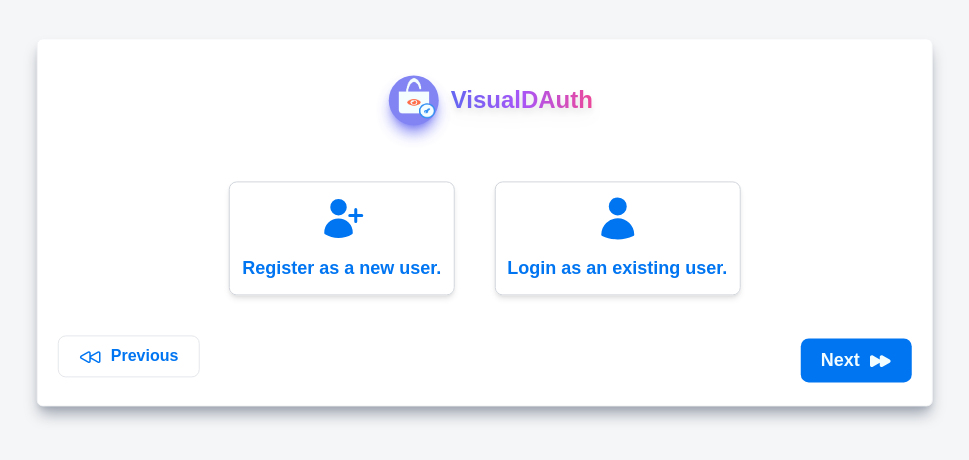
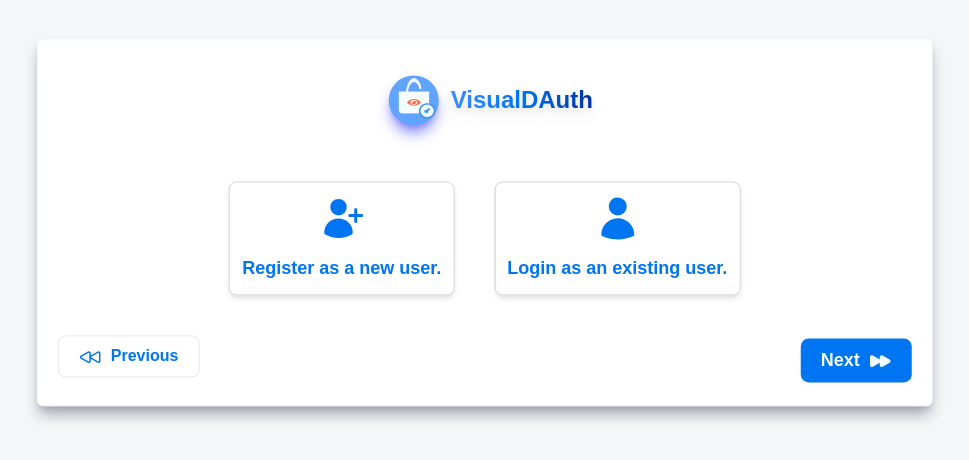
Before and after one commit to rdshinde/GPAS-prototype, a React (Create React App) app in the folder gpas-frontend/: page / in a window 1280 px wide. Shown: the top 460 px of the page, without its empty margins (149-1118 px from the left). Built offline with nearby package versions, Linux system fonts and the light colour scheme.

Commit message:
Update IconContainer.tsx

```diff
--- a/gpas-frontend/src/components/icon-container/IconContainer.tsx
+++ b/gpas-frontend/src/components/icon-container/IconContainer.tsx
@@ -6,7 +6,7 @@ export const IconContainer = (props: Props) => {
   return (
     <section className="md:m-2 sm:m-1 xl:m-3 md:p-2 xl:p-3 sm:p-1 flex flex-row items-center justify-center cursor-pointer">
       <h1 className="flex items-center justify-center">
-        <span className="bg-indigo-500 opacity-80 sm:w-[50px] sm:h-[50px] xl:w-[75px] xl:h-[75px] p-2 rounded-full mx-3 relative -z-10  shadow-lg shadow-indigo-500">
+        <span className="bg-bluelight opacity-80 sm:w-[50px] sm:h-[50px] xl:w-[75px] xl:h-[75px] p-2 rounded-full mx-3 relative -z-10  shadow-lg shadow-indigo-500">
           <img
             src="logo.png"
             className="sm:w-[50px] xl:w-[75px] absolute left-1 -top-1 z-10 opacity-100 "
@@ -14,7 +14,7 @@ export const IconContainer = (props: Props) => {
             alt="logo"
           />
         </span>{" "}
-        <span className="font-extrabold text-transparent bg-clip-text bg-gradient-to-r from-indigo-500 via-purple-500 to-pink-500 md:text-2xl sm:text-xl xl:text-3xl text-gradient-to-br hover:bg-gradient-to-r hover:from-pink-500 hover:via-purple-500 hover:to-indigo-500 drop-shadow-lg shadow-pink-800">
+        <span className="font-extrabold text-transparent bg-clip-text bg-gradient-to-r from-bluelight via-blue to-bluelightest md:text-2xl sm:text-xl xl:text-3xl text-gradient-to-br hover:bg-gradient-to-r hover:from-bluelightest hover:via-blue hover:to-bluelight drop-shadow-lg shadow-gray-300">
           VisualDAuth
         </span>
       </h1>
```
